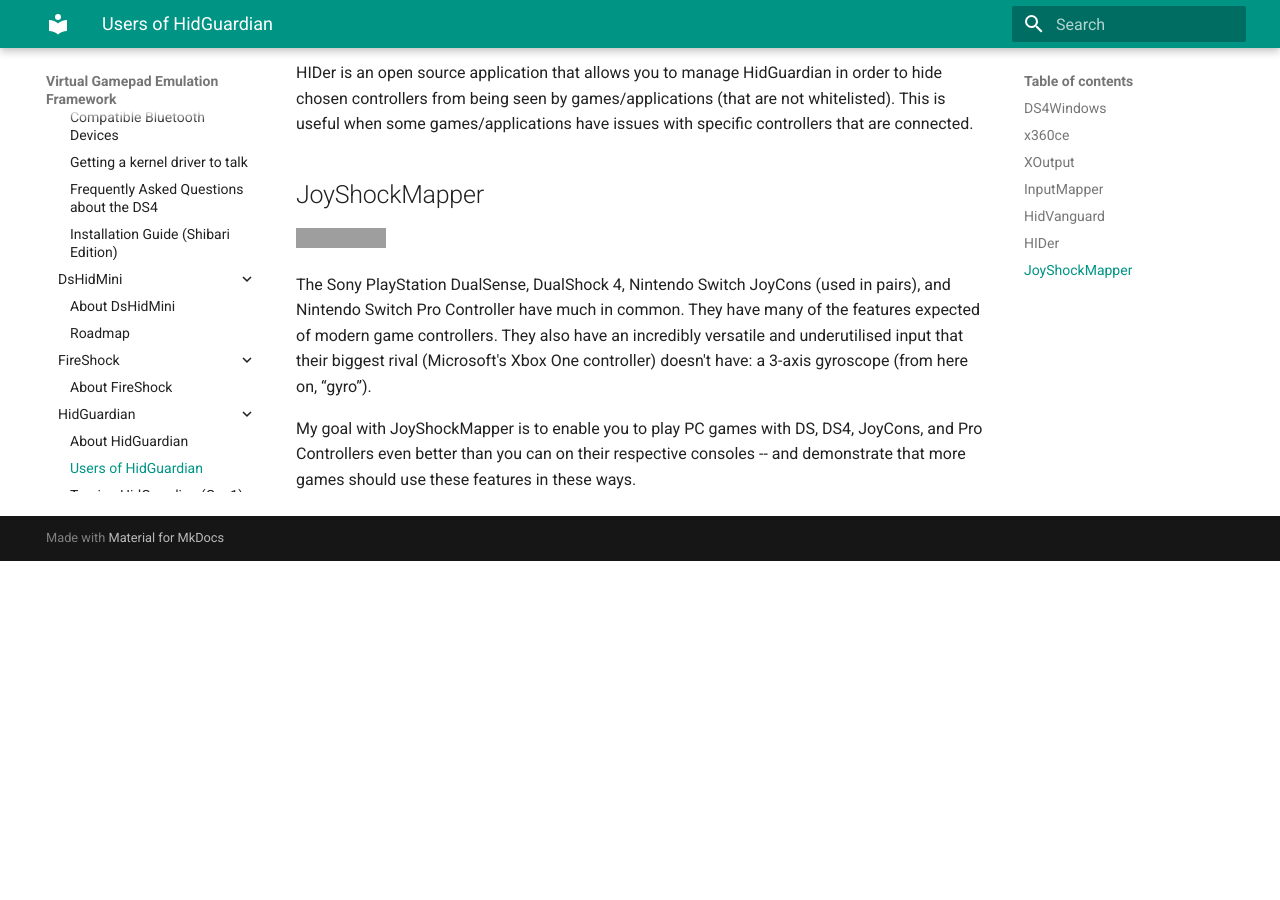
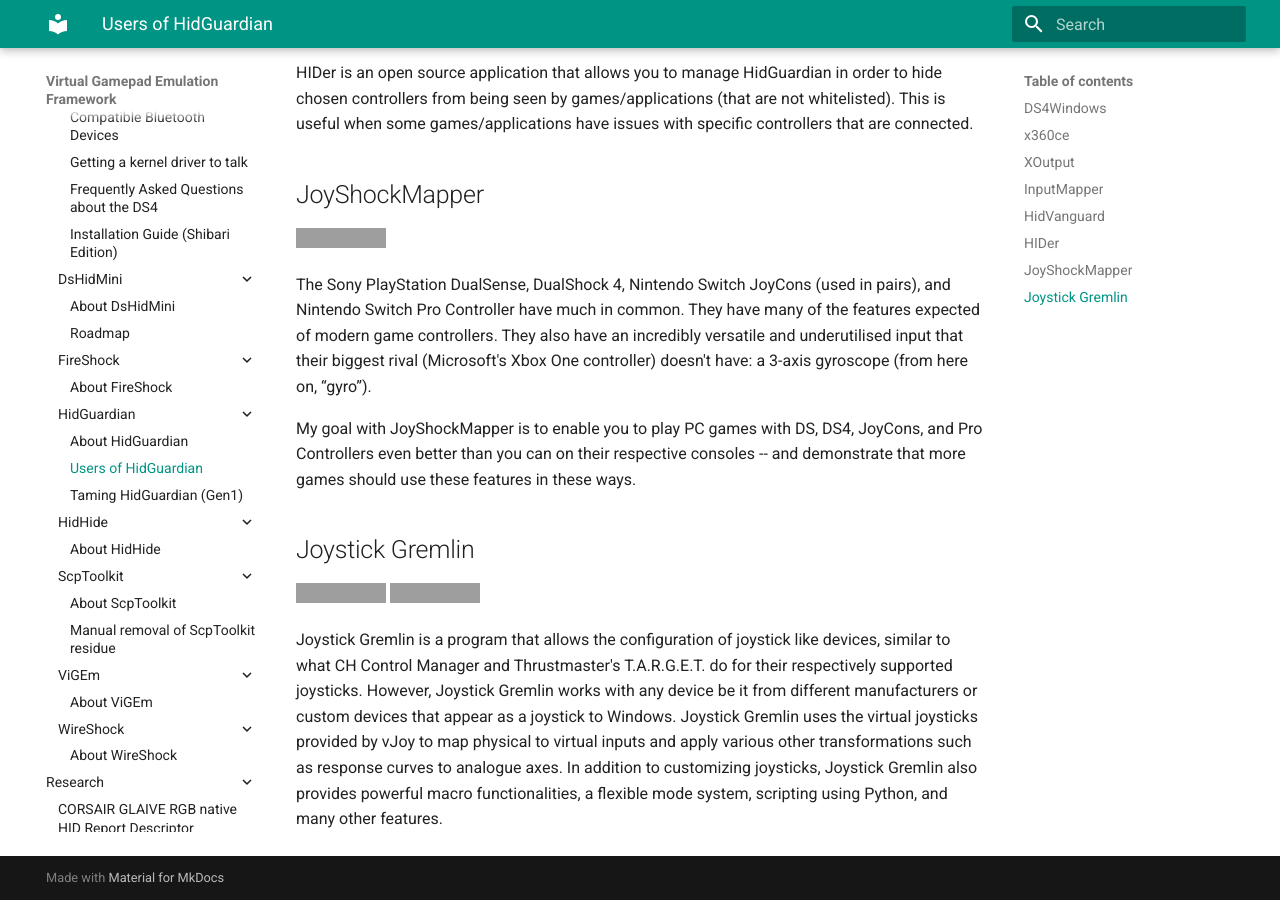
Before and after one commit to nefarius/ViGEm.github.io, an MkDocs documentation site: the page built from docs/projects/HidGuardian/Hall-of-fame.md, in a window 1280 px wide and 900 px high, scrolled down 1378 px. Built offline with MkDocs 1.6.1 and Material for MkDocs 9.7.7, drawn with Linux system fonts in a browser that asks for light colours; before the commit the page ends 1939 px from its top, so only the background shows below that; grey boxes are pictures that could not be loaded.

Commit message:
Added Joystick Gremlin

```diff
--- a/docs/projects/HidGuardian/Hall-of-fame.md
+++ b/docs/projects/HidGuardian/Hall-of-fame.md
@@ -47,3 +47,9 @@
 The Sony PlayStation DualSense, DualShock 4, Nintendo Switch JoyCons (used in pairs), and Nintendo Switch Pro Controller have much in common. They have many of the features expected of modern game controllers. They also have an incredibly versatile and underutilised input that their biggest rival (Microsoft's Xbox One controller) doesn't have: a 3-axis gyroscope (from here on, “gyro”).
 
 My goal with JoyShockMapper is to enable you to play PC games with DS, DS4, JoyCons, and Pro Controllers even better than you can on their respective consoles -- and demonstrate that more games should use these features in these ways.
+
+## Joystick Gremlin
+
+[![Website](https://img.shields.io/badge/Website-yellowgreen?logo=html5)](https://whitemagic.github.io/JoystickGremlin/) [![GitHub](https://img.shields.io/badge/GitHub-yellowgreen?logo=github)](https://github.com/WhiteMagic/JoystickGremlin)
+
+Joystick Gremlin is a program that allows the configuration of joystick like devices, similar to what CH Control Manager and Thrustmaster's T.A.R.G.E.T. do for their respectively supported joysticks. However, Joystick Gremlin works with any device be it from different manufacturers or custom devices that appear as a joystick to Windows. Joystick Gremlin uses the virtual joysticks provided by vJoy to map physical to virtual inputs and apply various other transformations such as response curves to analogue axes. In addition to customizing joysticks, Joystick Gremlin also provides powerful macro functionalities, a flexible mode system, scripting using Python, and many other features.
```
